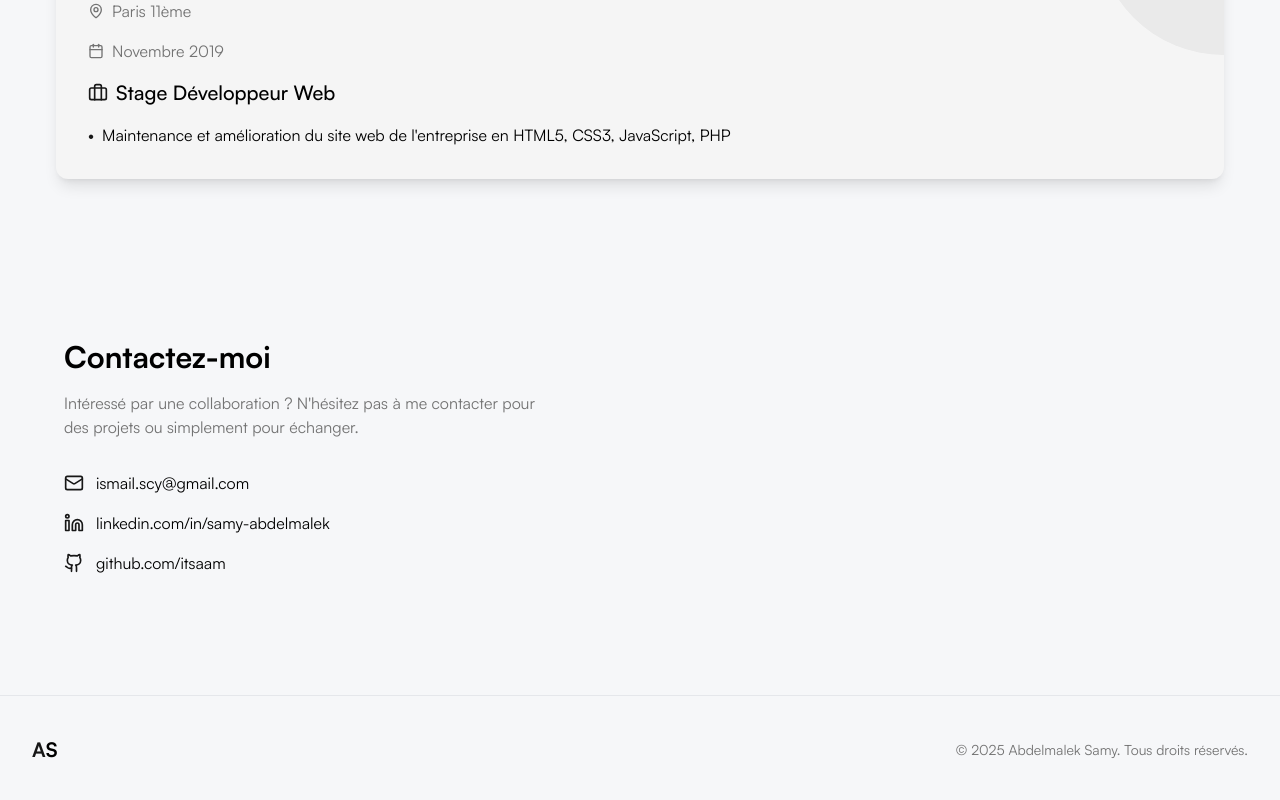
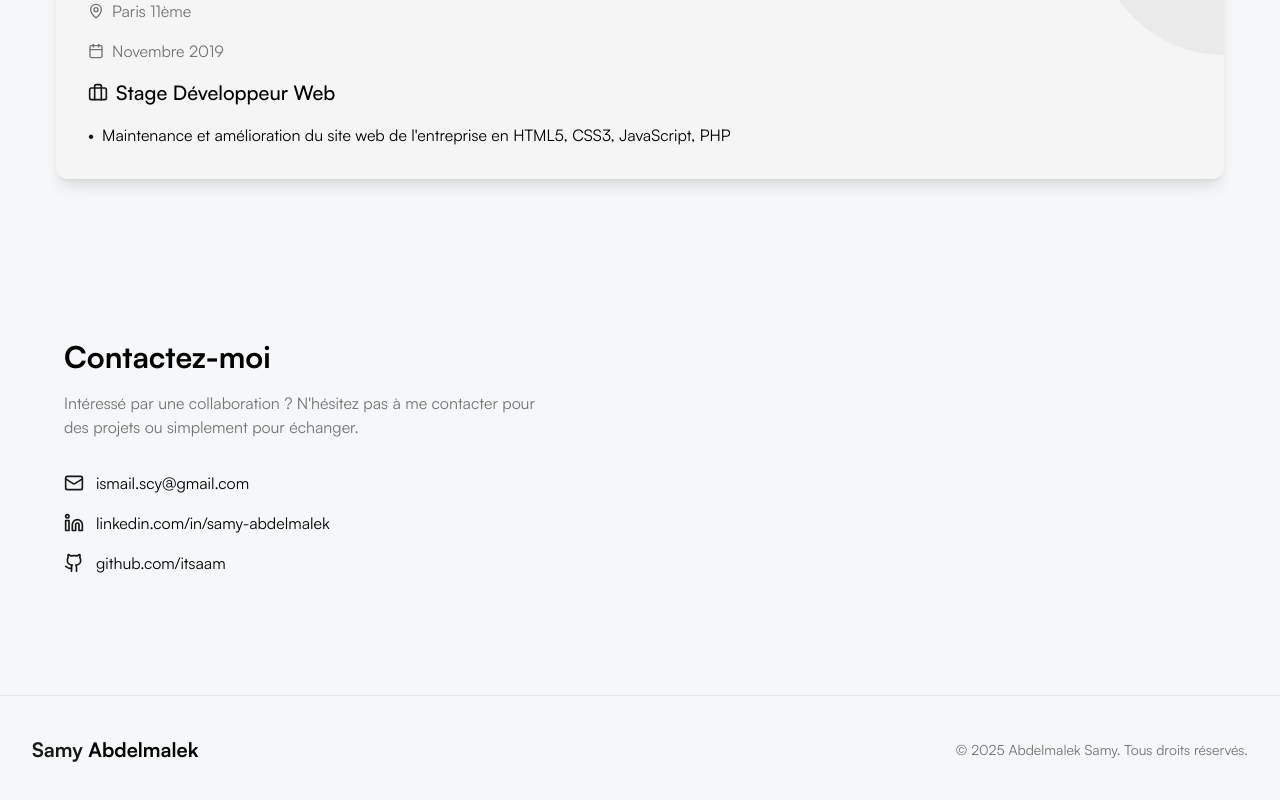
Before and after one commit to itsaam/portfoliotest, a Next.js app: page / in a window 1280 px wide. Shown: the part 4894-5694 px from the top of the page. Built offline with nearby package versions, Linux system fonts and the light colour scheme.

Commit message:
change span space on name bottom

```diff
--- a/app/page.tsx
+++ b/app/page.tsx
@@ -646,7 +646,7 @@ export default function Portfolio() {
             viewport={{ once: true }}
             className="font-bold text-xl mb-4 md:mb-0"
           >
-            <span className="text-primary">A</span>S
+            <span className="text-primary">Samy</span> Abdelmalek
           </motion.div>
           <motion.div
             initial={{ opacity: 0, y: 20 }}
```
